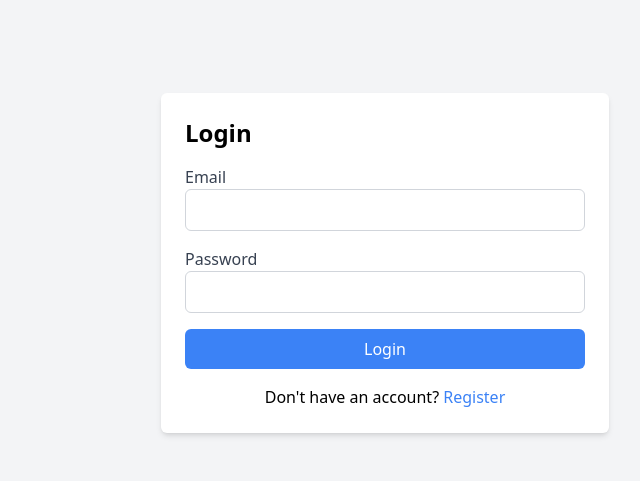
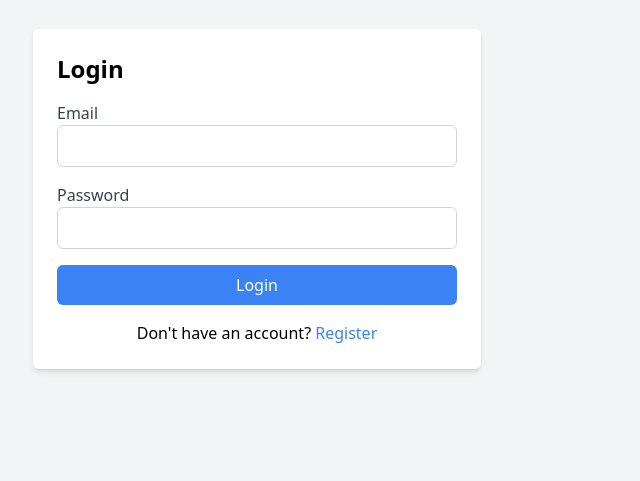
Before and after one commit to Rakinzi/ImageSearchingWebApp, a Vue app in the folder frontend/: page /login in a window 1280 px wide. Shown: the part 217-698 px from the top of the page, without its empty margins (383-1023 px from the left). Built offline with nearby package versions, Linux system fonts and the light colour scheme; no server answers.

Commit message:
add register

```diff
--- a/frontend/src/App.vue
+++ b/frontend/src/App.vue
@@ -13,12 +13,13 @@
         @openUploadOverlay="showOverlay = true"
         class="fixed top-0 left-0 h-full w-64 bg-gray-200 dark:bg-gray-800"
       />
-      <div class="flex-1 flex flex-col ml-64"> <!-- Adjust left margin to accommodate SideNav width -->
+      <div :class="{ 'ml-64': isAuthenticated && !isAuthRoute }" class="flex-1 flex flex-col">
     <Navbar
       v-if="isAuthenticated && !isAuthRoute"
       class="fixed top-0 left-64 right-0 bg-white dark:bg-gray-900 shadow-md"
     />
-        <main class="flex-1 p-4 mt-16 bg-gray-100 dark:bg-gray-900"> <!-- Add top margin to account for Navbar height -->
+
+    <main :class="{ 'mt-16': isAuthenticated && !isAuthRoute }"  class="flex-1 p-4  bg-gray-100 dark:bg-gray-900">
       <router-view />
     </main>
   </div>
--- a/frontend/src/components/FileCard.vue
+++ b/frontend/src/components/FileCard.vue
@@ -3,13 +3,6 @@
     <div v-if="visible" class="bg-white dark:bg-gray-800 rounded-lg py-2 shadow-md flex flex-col items-center space-y-4">
       <!-- File Image -->
       <img :src="file.url" alt="file icon" class="w-full mb-4">
-
-      <!-- File Name and Size -->
-      <div class="text-center">
-        <h3 class="text-gray-800 dark:text-white font-semibold">{{ file.name }}</h3>
-        <p class="text-sm text-gray-500 dark:text-gray-300">{{ file.size }}</p>
-      </div>
-
       <!-- Delete Button -->
       <button @click="deleteFile" class="mt-4 bg-red-500 text-white py-1 px-4 rounded-md">
         Delete
```
Lines whose indentation alone changed are shown as unchanged.
